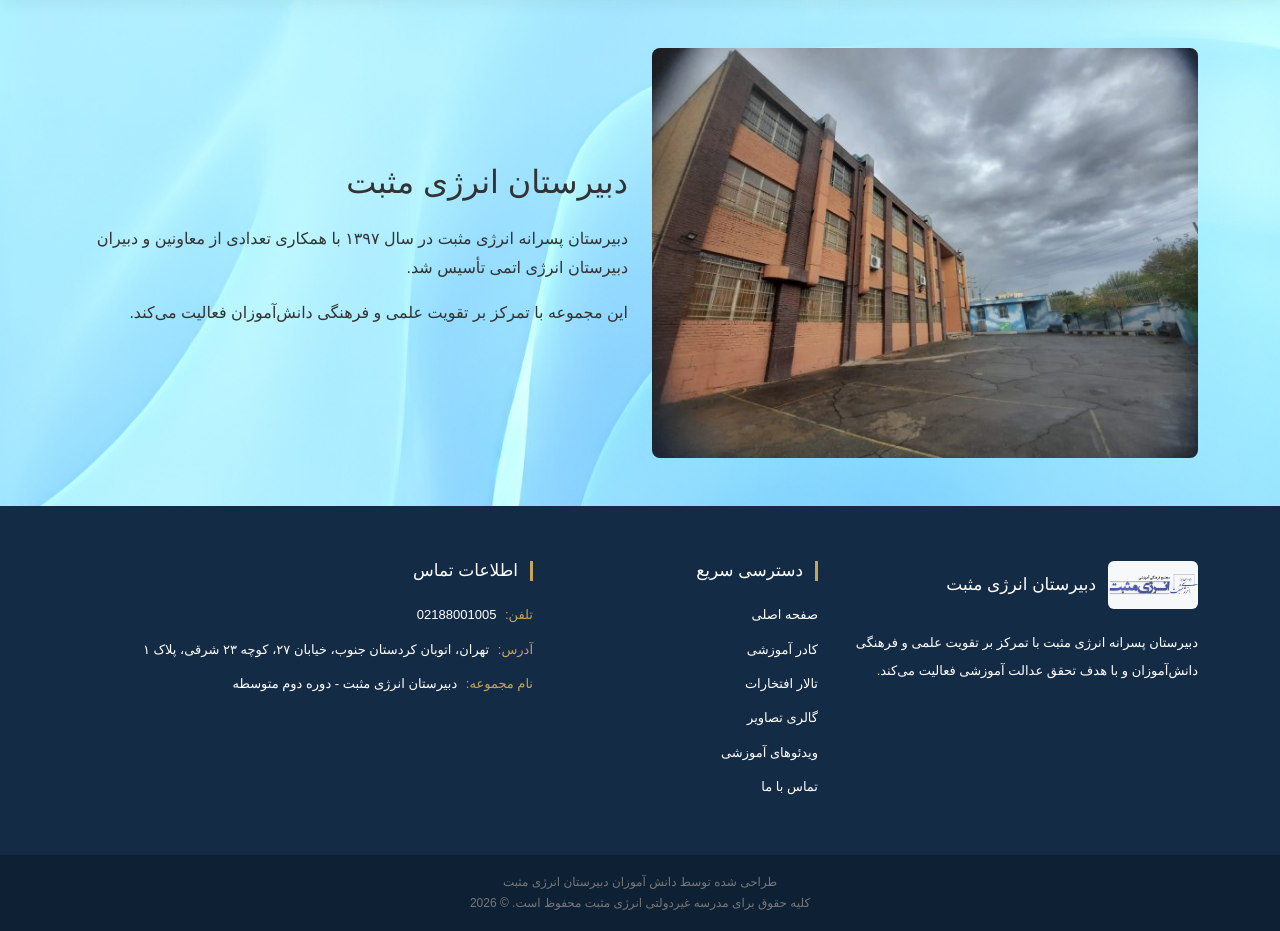
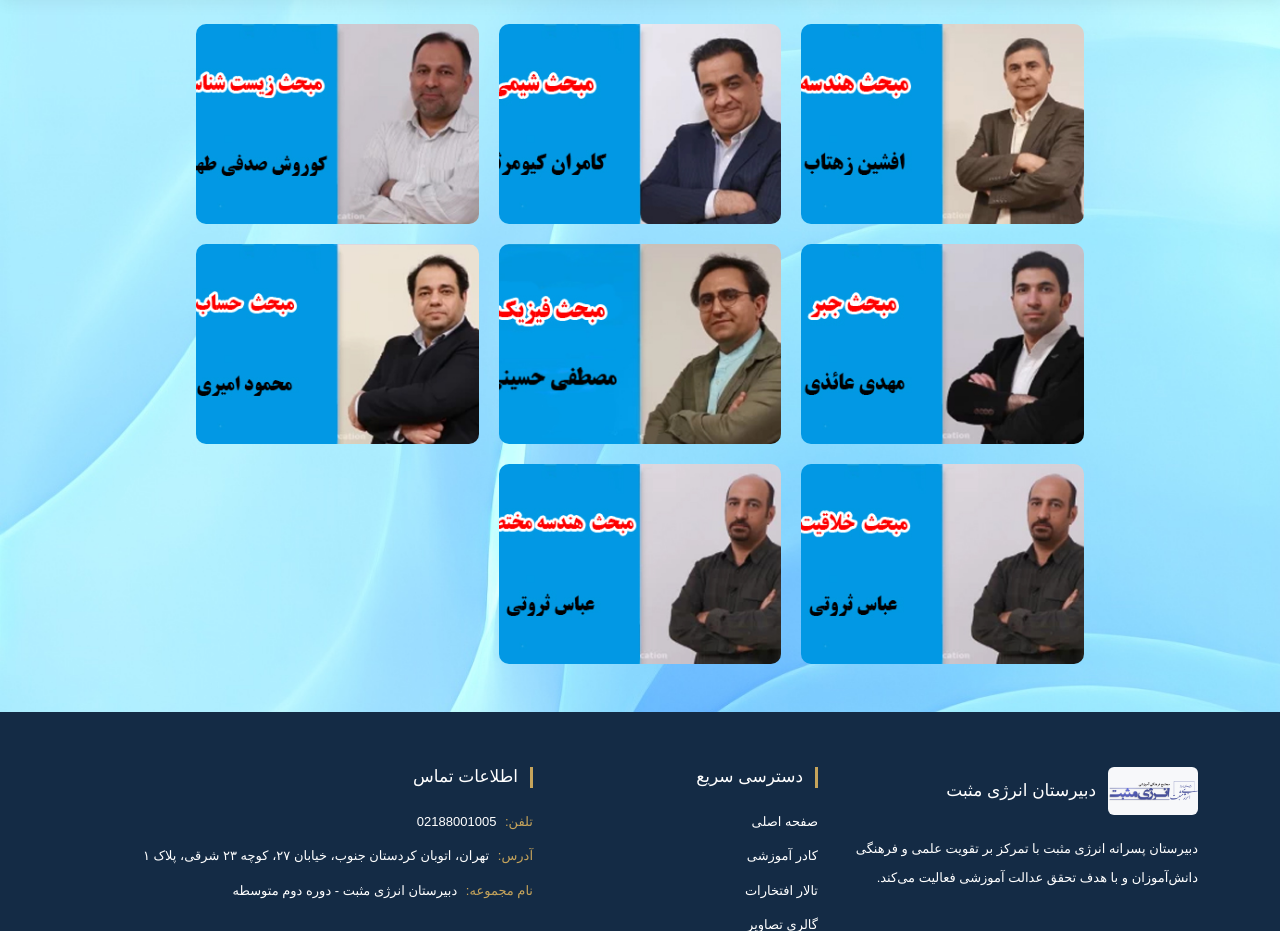
Before and after one commit to mohsen81666/em-sch, a Django app: page /videos/ in a window 1280 px wide. Shown: the part 155-1086 px from the top of the page. Run offline with Django 5.2, Linux system fonts and the light colour scheme; some libraries are stand-ins or nearby versions; some web fonts are replaced.

Commit message:
Add videos page content
Developed by "Mohammad Taha Seifollahi"

```diff
--- a/static/css/style.css
+++ b/static/css/style.css
@@ -291,8 +291,6 @@ a {
     width: fit-content;
 }
 
-
-
 .text-frame {
     background-color: #3135a1;
     padding: 80px 12%;
@@ -481,6 +479,30 @@ a {
 }
 
 /* --------------------------------
+   Videos page
+-------------------------------- */
+
+.gallery {
+    display: grid;
+    grid-template-columns: repeat(3, 1fr);
+    gap: 20px;
+    width: 80%;
+    margin: auto;
+}
+
+.gallery img {
+    width: 100%;
+    height: 200px;
+    object-fit: cover;
+    border-radius: 10px;
+    transition: transform 0.3s ease;
+}
+
+.gallery img:hover {
+    transform: scale(1.15);
+}
+
+/* --------------------------------
    Responsive
 -------------------------------- */
 
--- a/templates/pages/videos.html
+++ b/templates/pages/videos.html
@@ -12,25 +12,30 @@
 
     <div class="row align-items-center g-4">
 
-        <div class="col-lg-6">
-            <img src="{% static 'images/school.jpg' %}"
-                class="img-fluid rounded-3"
+        <div class="gallery">
+            <img src="{% static 'images/azb.jpg' %}"
                 alt="دبیرستان انرژی مثبت">
-        </div>
 
-        <div class="col-lg-6">
-            <h2 class="mb-4">دبیرستان انرژی مثبت</h2>
+            <img src="{% static 'images/kks.jpg' %}"
+                alt="دبیرستان انرژی مثبت">
 
-            <p>
-                دبیرستان پسرانه انرژی مثبت در سال ۱۳۹۷
-                با همکاری تعدادی از معاونین و دبیران
-                دبیرستان انرژی اتمی تأسیس شد.
-            </p>
+            <img src="{% static 'images/kst.jpg' %}"
+                alt="دبیرستان انرژی مثبت">
 
-            <p>
-                این مجموعه با تمرکز بر تقویت علمی و فرهنگی
-                دانش‌آموزان فعالیت می‌کند.
-            </p>
+            <img src="{% static 'images/mdi.jpg' %}"
+                alt="دبیرستان انرژی مثبت">
+
+            <img src="{% static 'images/mhs.jpg' %}"
+                alt="دبیرستان انرژی مثبت">
+
+            <img src="{% static 'images/mmi.jpg' %}"
+                alt="دبیرستان انرژی مثبت">
+
+            <img src="{% static 'images/ser.jpg' %}"
+                alt="دبیرستان انرژی مثبت">
+
+            <img src="{% static 'images/ser2.jpg' %}"
+                alt="دبیرستان انرژی مثبت">
         </div>
 
     </div>
```
Also changed, not shown: static/images/azb.jpg (added), static/images/kks.jpg (added), static/images/kst.jpg (added), static/images/mdi.jpg (added), static/images/mhs.jpg (added), static/images/mmi.jpg (added), static/images/ser.jpg (added), static/images/ser2.jpg (added).
